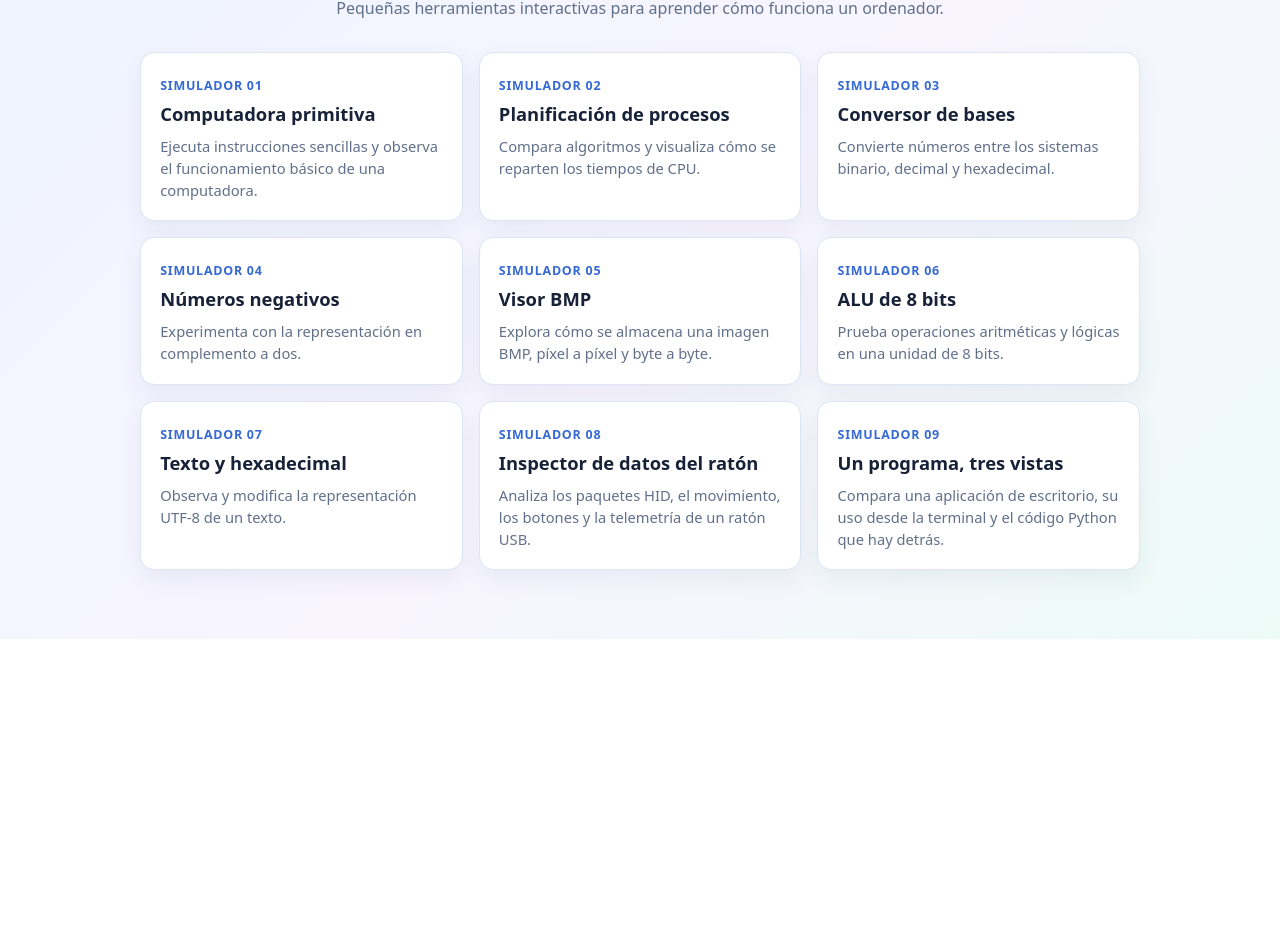
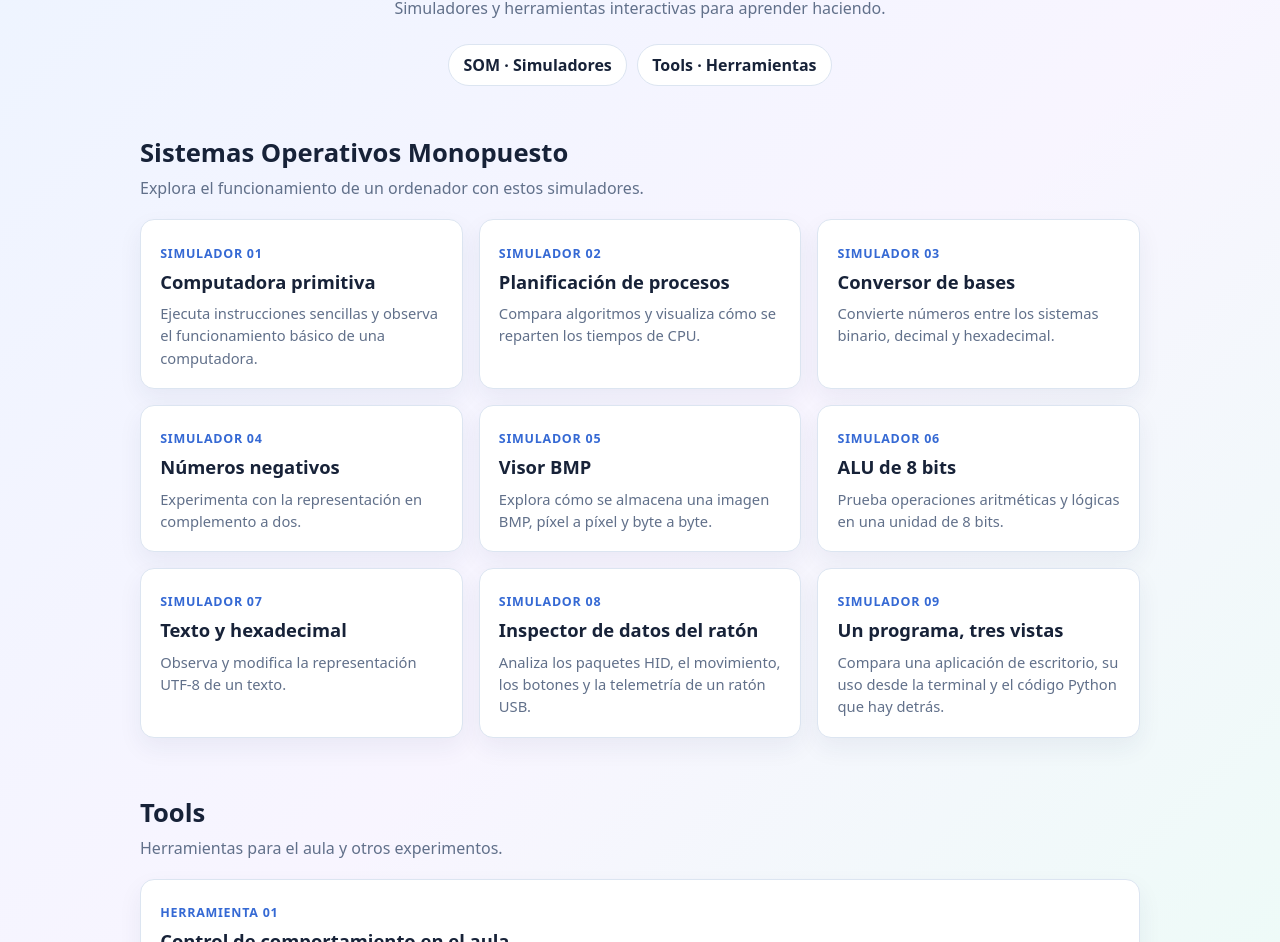
Before and after one commit to carlosgarvil/modulosFP, a website: page index.html in a window 1280 px wide. Shown: the part 161-1103 px from the top of the page. Before the commit the page ends 800 px from the top, so only its background shows below. Drawn offline with Linux system fonts and the light colour scheme.

Commit message:
Update index.html and control_comportamiento_aula.html for improved content and styling

```diff
--- a/index.html
+++ b/index.html
@@ -6,8 +6,8 @@
   <link rel="apple-touch-icon" sizes="180x180" href="apple-touch-icon.png">
   <meta charset="utf-8">
   <meta name="viewport" content="width=device-width, initial-scale=1">
-  <meta name="description" content="Simuladores educativos de Sistemas Operativos Monopuesto.">
-  <title>Simuladores de Sistemas Operativos</title>
+  <meta name="description" content="Recursos interactivos de formación profesional: simuladores de SOM y herramientas de aula.">
+  <title>Recursos de FP</title>
   <style>
     :root {
       color-scheme: light;
@@ -52,11 +52,36 @@
 
     header p { margin: .5rem 0; color: var(--muted); }
 
+    .sections {
+      display: flex;
+      justify-content: center;
+      flex-wrap: wrap;
+      gap: .6rem;
+      margin-top: 1.5rem;
+    }
+
+    .sections a {
+      padding: .5rem .9rem;
+      border: 1px solid var(--line);
+      border-radius: 999px;
+      background: #fff;
+      color: var(--ink);
+      font-weight: 700;
+      text-decoration: none;
+    }
+
+    .sections a:hover { border-color: var(--blue); color: var(--blue); }
+    .sections a:focus-visible { outline: 3px solid var(--blue); outline-offset: 3px; }
+
+    section { scroll-margin-top: 1rem; }
+    section h2 { margin: 1.5rem 0 0; font-size: 1.6rem; }
+    .section-intro { margin: .25rem 0 1.2rem; color: var(--muted); }
+
     .grid {
       display: grid;
       grid-template-columns: repeat(auto-fit, minmax(260px, 1fr));
       gap: 1rem;
-      padding-bottom: 3rem;
+      padding-bottom: 2rem;
     }
 
     .card {
@@ -79,73 +104,93 @@
 
     .card:focus-visible { outline: 3px solid var(--blue); outline-offset: 3px; }
     .number { color: var(--blue); font-size: .78rem; font-weight: 800; letter-spacing: .06em; }
-    h2 { margin: .25rem 0 .45rem; font-size: 1.15rem; }
+    .card h3 { margin: .25rem 0 .45rem; font-size: 1.15rem; }
     .card p { margin: 0; color: var(--muted); font-size: .92rem; }
   </style>
 </head>
 <body>
   <header class="wrap">
-    <div class="eyebrow">Sistemas Operativos Monopuesto</div>
-    <h1>Simuladores</h1>
-    <p>Pequeñas herramientas interactivas para aprender cómo funciona un ordenador.</p>
+    <div class="eyebrow">Recursos para el aula</div>
+    <h1>Explora y experimenta</h1>
+    <p>Simuladores y herramientas interactivas para aprender haciendo.</p>
+    <nav class="sections" aria-label="Secciones">
+      <a href="#som">SOM · Simuladores</a>
+      <a href="#tools">Tools · Herramientas</a>
+    </nav>
   </header>
 
   <main class="wrap">
+    <section id="som" aria-labelledby="som-title">
+      <h2 id="som-title">Sistemas Operativos Monopuesto</h2>
+      <p class="section-intro">Explora el funcionamiento de un ordenador con estos simuladores.</p>
     <div class="grid">
       <a class="card" href="SOM/simuladores/S01-computador-primitivo.html">
         <span class="number">SIMULADOR 01</span>
-        <h2>Computadora primitiva</h2>
+        <h3>Computadora primitiva</h3>
         <p>Ejecuta instrucciones sencillas y observa el funcionamiento básico de una computadora.</p>
       </a>
 
       <a class="card" href="SOM/simuladores/S02-simulador_procesos.html">
         <span class="number">SIMULADOR 02</span>
-        <h2>Planificación de procesos</h2>
+        <h3>Planificación de procesos</h3>
         <p>Compara algoritmos y visualiza cómo se reparten los tiempos de CPU.</p>
       </a>
 
       <a class="card" href="SOM/simuladores/S03-conversor-binario-decimal-hexadecimal.html">
         <span class="number">SIMULADOR 03</span>
-        <h2>Conversor de bases</h2>
+        <h3>Conversor de bases</h3>
         <p>Convierte números entre los sistemas binario, decimal y hexadecimal.</p>
       </a>
 
       <a class="card" href="SOM/simuladores/S04-numeros-negativos.html">
         <span class="number">SIMULADOR 04</span>
-        <h2>Números negativos</h2>
+        <h3>Números negativos</h3>
         <p>Experimenta con la representación en complemento a dos.</p>
       </a>
 
       <a class="card" href="SOM/simuladores/S05-bmp-viewer.html">
         <span class="number">SIMULADOR 05</span>
-        <h2>Visor BMP</h2>
+        <h3>Visor BMP</h3>
         <p>Explora cómo se almacena una imagen BMP, píxel a píxel y byte a byte.</p>
       </a>
 
       <a class="card" href="SOM/simuladores/S06-von-neuman.html">
         <span class="number">SIMULADOR 06</span>
-        <h2>ALU de 8 bits</h2>
+        <h3>ALU de 8 bits</h3>
         <p>Prueba operaciones aritméticas y lógicas en una unidad de 8 bits.</p>
       </a>
 
       <a class="card" href="SOM/simuladores/s07-text-hex.html">
         <span class="number">SIMULADOR 07</span>
-        <h2>Texto y hexadecimal</h2>
+        <h3>Texto y hexadecimal</h3>
         <p>Observa y modifica la representación UTF-8 de un texto.</p>
       </a>
 
       <a class="card" href="SOM/simuladores/S08-mouse-data-inspector.html">
         <span class="number">SIMULADOR 08</span>
-        <h2>Inspector de datos del ratón</h2>
+        <h3>Inspector de datos del ratón</h3>
         <p>Analiza los paquetes HID, el movimiento, los botones y la telemetría de un ratón USB.</p>
       </a>
 
       <a class="card" href="SOM/simuladores/S09-programa-gui-terminal.html">
         <span class="number">SIMULADOR 09</span>
-        <h2>Un programa, tres vistas</h2>
+        <h3>Un programa, tres vistas</h3>
         <p>Compara una aplicación de escritorio, su uso desde la terminal y el código Python que hay detrás.</p>
       </a>
     </div>
+    </section>
+
+    <section id="tools" aria-labelledby="tools-title">
+      <h2 id="tools-title">Tools</h2>
+      <p class="section-intro">Herramientas para el aula y otros experimentos.</p>
+      <div class="grid">
+        <a class="card" href="utils/control_comportamiento_aula.html">
+          <span class="number">HERRAMIENTA 01</span>
+          <h3>Control de comportamiento en el aula</h3>
+          <p>Un recurso práctico para registrar y seguir el comportamiento en clase.</p>
+        </a>
+      </div>
+    </section>
   </main>
 </body>
 </html>
```
Also changed, not shown: utils/control_comportamiento_aula.html (+1 -1 lines).
